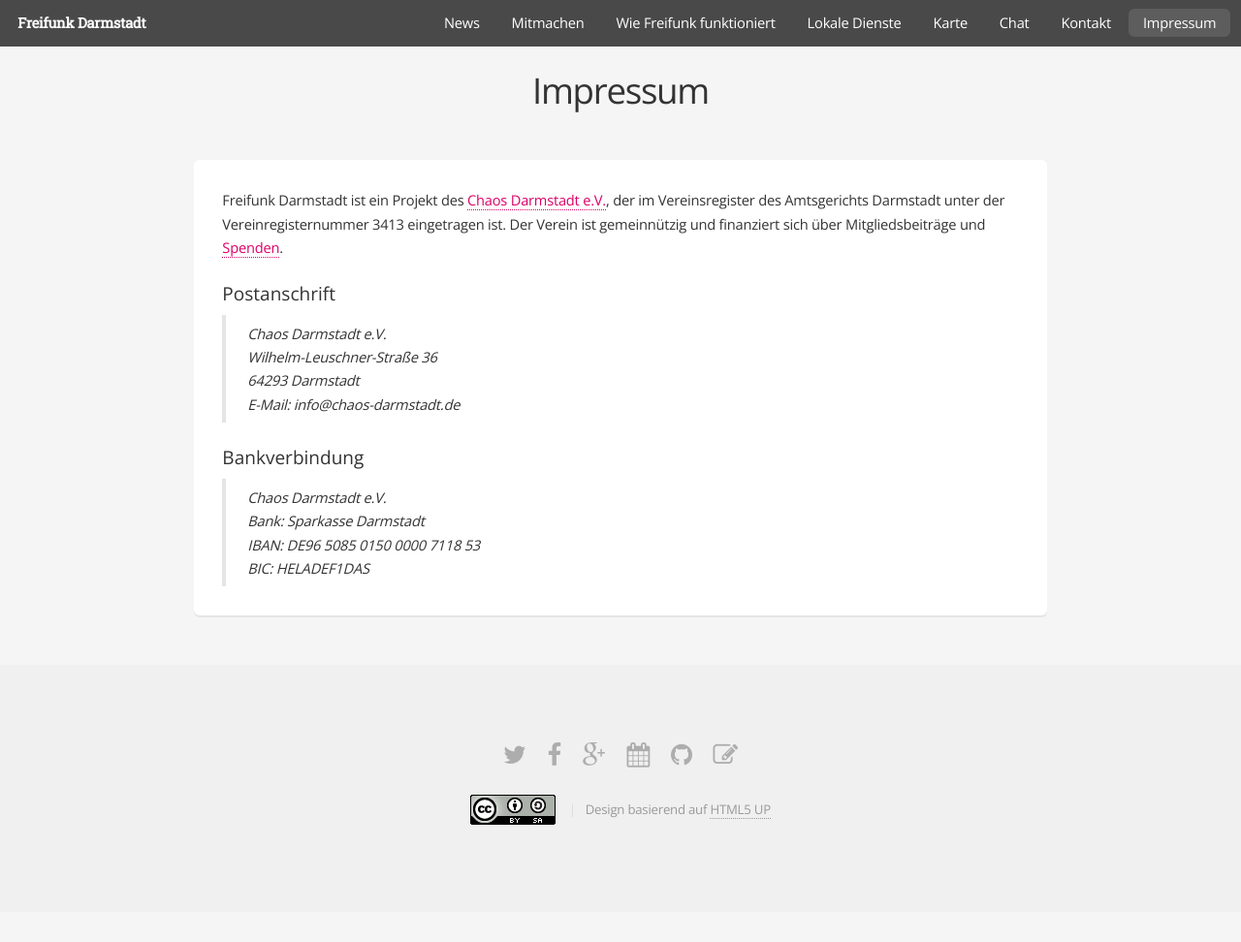
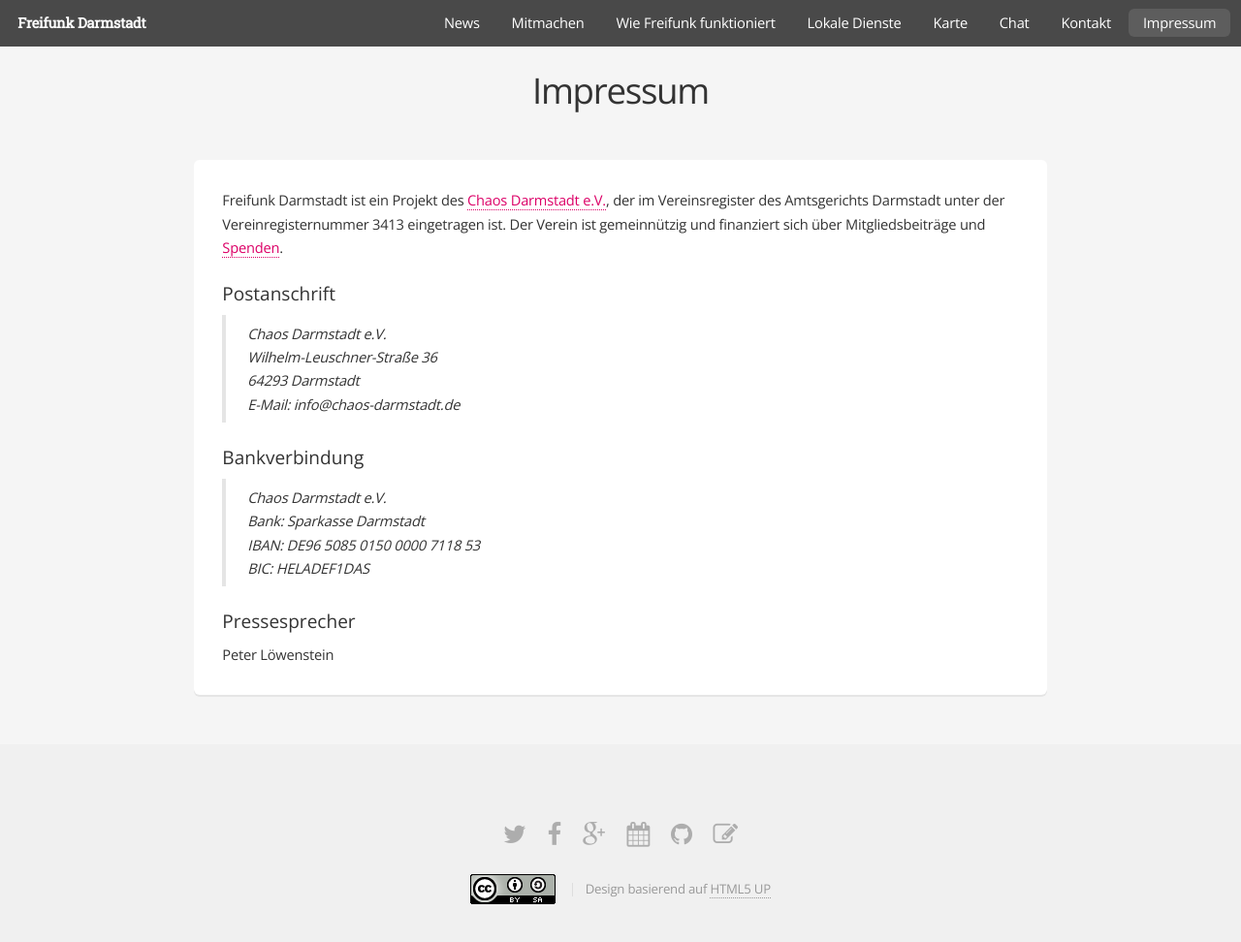
Before and after one commit to mdrenger/darmstadt.freifunk.net, a Jekyll site: the page built from pages/impressum.md, in a window 1280 px wide and 1023 px high. Shown: the top 972 px of the window at 97% size. Built offline with Jekyll 4.4.1, drawn with Linux system fonts in a browser that asks for light colours.

Commit message:
füge Peter Löwenstein als Pressesprecher hinzu

```diff
--- a/pages/impressum.md
+++ b/pages/impressum.md
@@ -20,3 +20,6 @@
 > Bank: Sparkasse Darmstadt\\
 > IBAN: DE96 5085 0150 0000 7118 53\\
 > BIC: HELADEF1DAS
+
+#### Pressesprecher
+Peter Löwenstein
```
